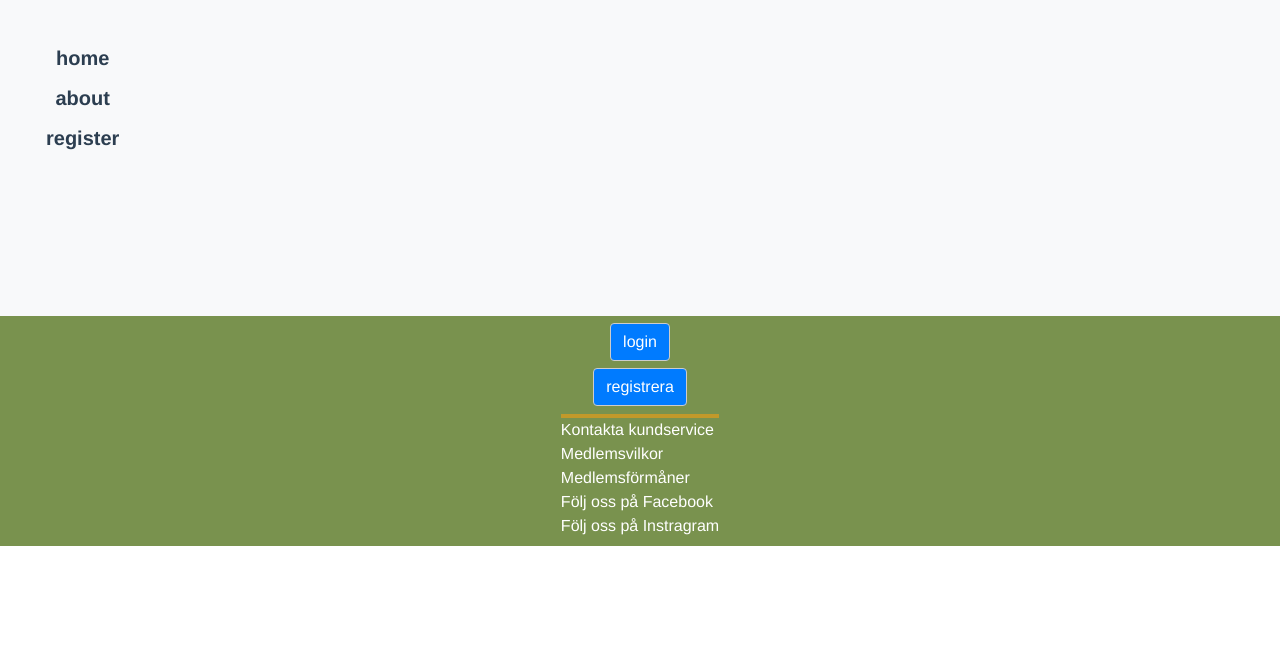
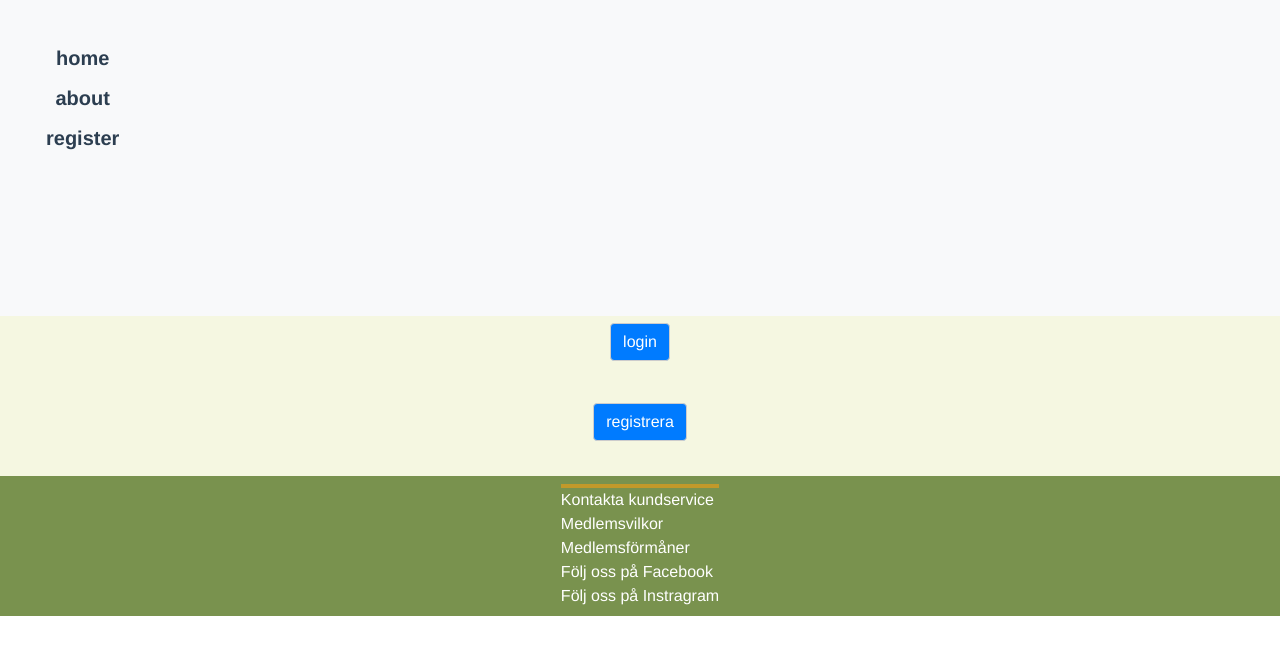
Before and after one commit to lutefisk-development/CastorImpar, a Vue app: page /Test in a window 1280 px wide. Shown: the top 654 px of the page. Built offline with nearby package versions, Linux system fonts and the light colour scheme; no server answers.

Commit message:
added css

```diff
--- a/src/components/LoginComponent.vue
+++ b/src/components/LoginComponent.vue
@@ -30,6 +30,11 @@
 </template>
 
 <style>
+
+  .login {
+    background-color: #F5F7E1;
+    height:10vh;
+  }
 
    input[type="text"], input[type="password"] ,textarea {
       outline: none;
```
